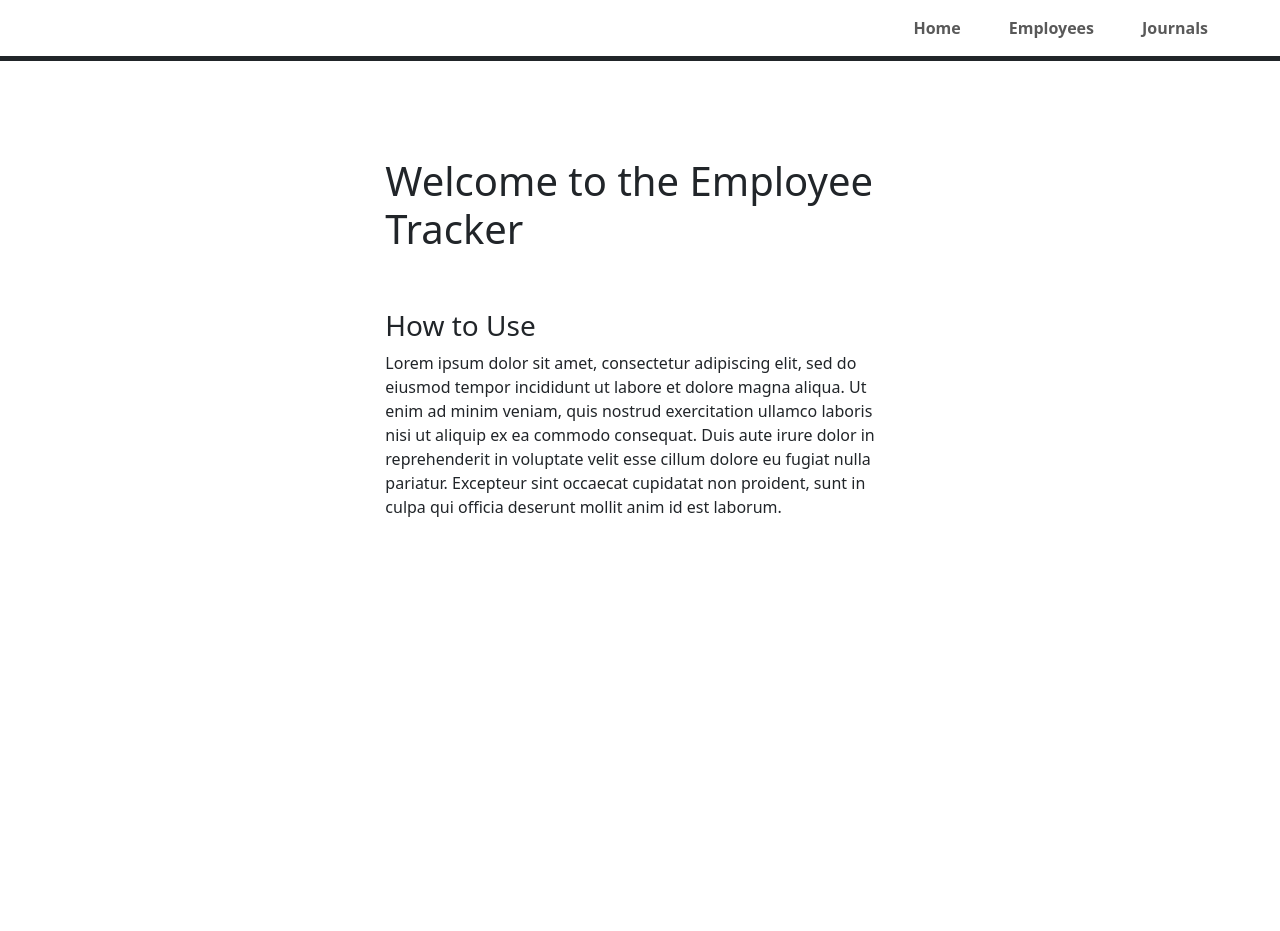
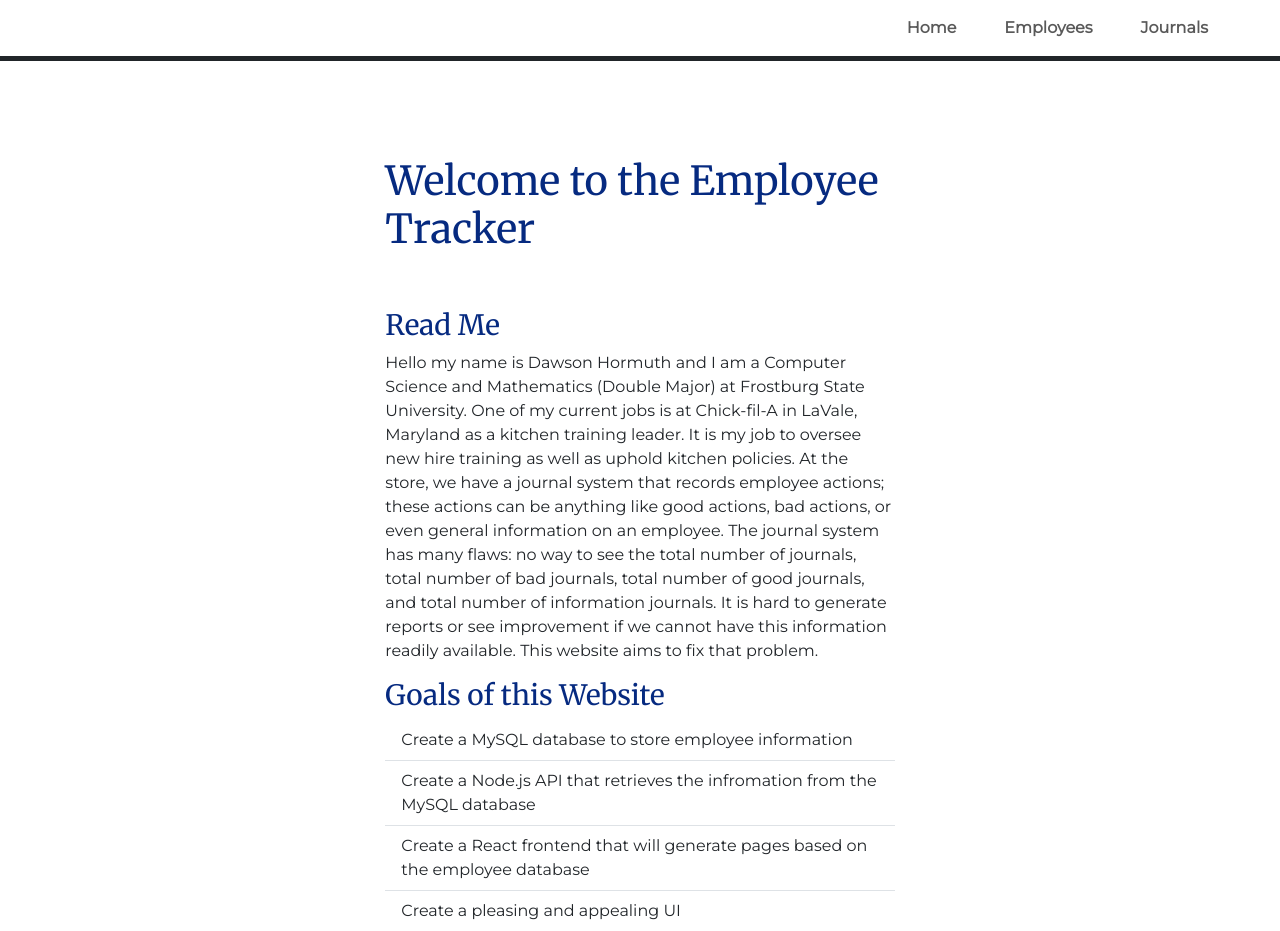
Before and after one commit to nikrav/EmployeeTracking, a React (Create React App) app in the folder frontend/: page / in a window 1280 px wide. Before the commit the page ends 800 px from the top, so only its background shows below. Built offline with nearby package versions, Linux system fonts and the light colour scheme.

Commit message:
Add CSS Changes

```diff
--- a/frontend/public/app.css
+++ b/frontend/public/app.css
@@ -27,6 +27,15 @@ body {
     width: 100%;
 }
 
-.row{
+.row {
     margin: auto
 }
+
+h1 ,h3 {
+    font-family: 'Merriweather', serif;
+    color: #062A80;
+}
+
+body {
+    font-family: 'Montserrat', sans-serif;
+}
--- a/frontend/public/index.html
+++ b/frontend/public/index.html
@@ -7,7 +7,9 @@
   <title>React App</title>
   <link href="https://cdn.jsdelivr.net/npm/bootstrap@5.3.0-alpha1/dist/css/bootstrap.min.css" rel="stylesheet" integrity="sha384-GLhlTQ8iRABdZLl6O3oVMWSktQOp6b7In1Zl3/Jr59b6EGGoI1aFkw7cmDA6j6gD" crossorigin="anonymous">
   <link rel="stylesheet" href="app.css">
-
+  <link rel="preconnect" href="https://fonts.googleapis.com">
+  <link rel="preconnect" href="https://fonts.gstatic.com" crossorigin>
+  <link href="https://fonts.googleapis.com/css2?family=Merriweather&family=Montserrat&display=swap" rel="stylesheet">
   <script src="https://code.jquery.com/jquery-3.4.1.slim.min.js" integrity="sha384-J6qa4849blE2+poT4WnyKhv5vZF5SrPo0iEjwBvKU7imGFAV0wwj1yYfoRSJoZ+n" crossorigin="anonymous"></script>
   <script src="https://cdn.jsdelivr.net/npm/bootstrap@5.3.0-alpha1/dist/js/bootstrap.bundle.min.js" integrity="sha384-w76AqPfDkMBDXo30jS1Sgez6pr3x5MlQ1ZAGC+nuZB+EYdgRZgiwxhTBTkF7CXvN" crossorigin="anonymous"></script>
 </head>
--- a/frontend/src/components/Home/Home.jsx
+++ b/frontend/src/components/Home/Home.jsx
@@ -12,8 +12,23 @@ function Home() {
             {/* Information Section */}
             <div className="row justify-content-center mt-5">
                 <div className="col-5">
-                    <h3>How to Use</h3>
-                    <p>Lorem ipsum dolor sit amet, consectetur adipiscing elit, sed do eiusmod tempor incididunt ut labore et dolore magna aliqua. Ut enim ad minim veniam, quis nostrud exercitation ullamco laboris nisi ut aliquip ex ea commodo consequat. Duis aute irure dolor in reprehenderit in voluptate velit esse cillum dolore eu fugiat nulla pariatur. Excepteur sint occaecat cupidatat non proident, sunt in culpa qui officia deserunt mollit anim id est laborum.</p>
+                    <h3>Read Me</h3>
+                    <p>
+                        Hello my name is Dawson Hormuth and I am a Computer Science and Mathematics (Double Major) at
+                        Frostburg State University. One of my current jobs is at Chick-fil-A in LaVale, Maryland as a
+                        kitchen training leader. It is my job to oversee new hire training as well as uphold kitchen policies.
+                        At the store, we have a journal system that records employee actions; these actions can be anything like good actions,
+                        bad actions, or even general information on an employee. The journal system has many flaws: no way to see the total number of journals,
+                        total number of bad journals, total number of good journals, and total number of information journals. It is hard to generate reports
+                        or see improvement if we cannot have this information readily available. This website aims to fix that problem.
+                    </p>
+                    <h3>Goals of this Website</h3>
+                    <ul className="list-group list-group-flush">
+                        <li className="list-group-item ms-0">Create a MySQL database to store employee information</li>
+                        <li className="list-group-item ms-0">Create a Node.js API that retrieves the infromation from the MySQL database</li>
+                        <li className="list-group-item ms-0">Create a React frontend that will generate pages based on the employee database</li>
+                        <li className="list-group-item ms-0">Create a pleasing and appealing UI</li>
+                    </ul>
                 </div>
             </div>
         </div>
```
